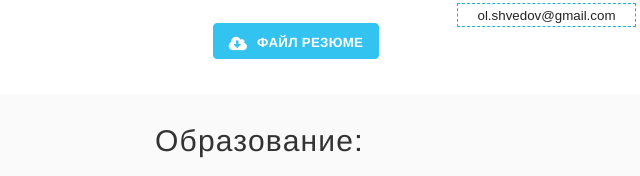
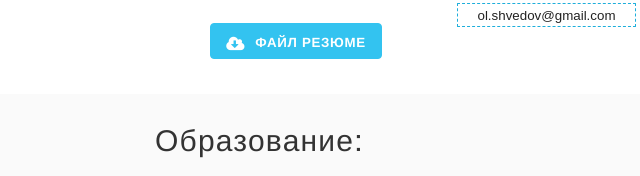
Before and after one commit to shvedovskiy/shvedovskiy.github.io, a website: page src/index.html in a window 1280 px wide. Shown: the part 332-508 px from the top of the page, 13-653 px from the left. Drawn offline with Linux system fonts and the light colour scheme; files that its build step writes are made by us from their sources; files whose address does not match are found by name.

Commit message:
Fix letter spacing for chrome browser

```diff
--- a/src/css/main.css
+++ b/src/css/main.css
@@ -178,7 +178,7 @@ header {
     font-size: var(--12-px);
     font-weight: 600;
     line-height: var(--36-px);
-    letter-spacing: 0.02em;
+    letter-spacing: 0.05em;
     text-transform: uppercase;
     text-align: center;
     text-decoration: none;
```
